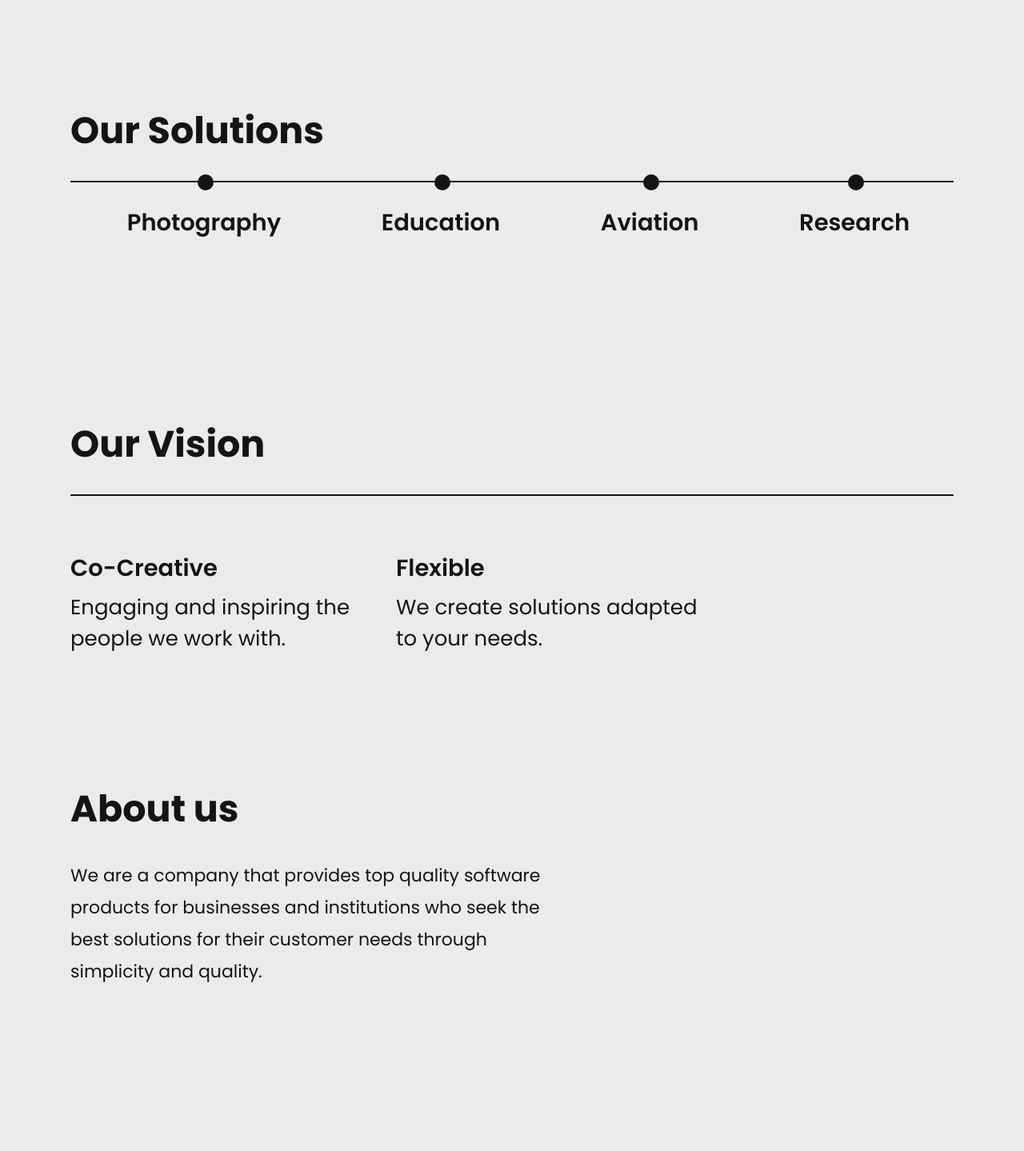
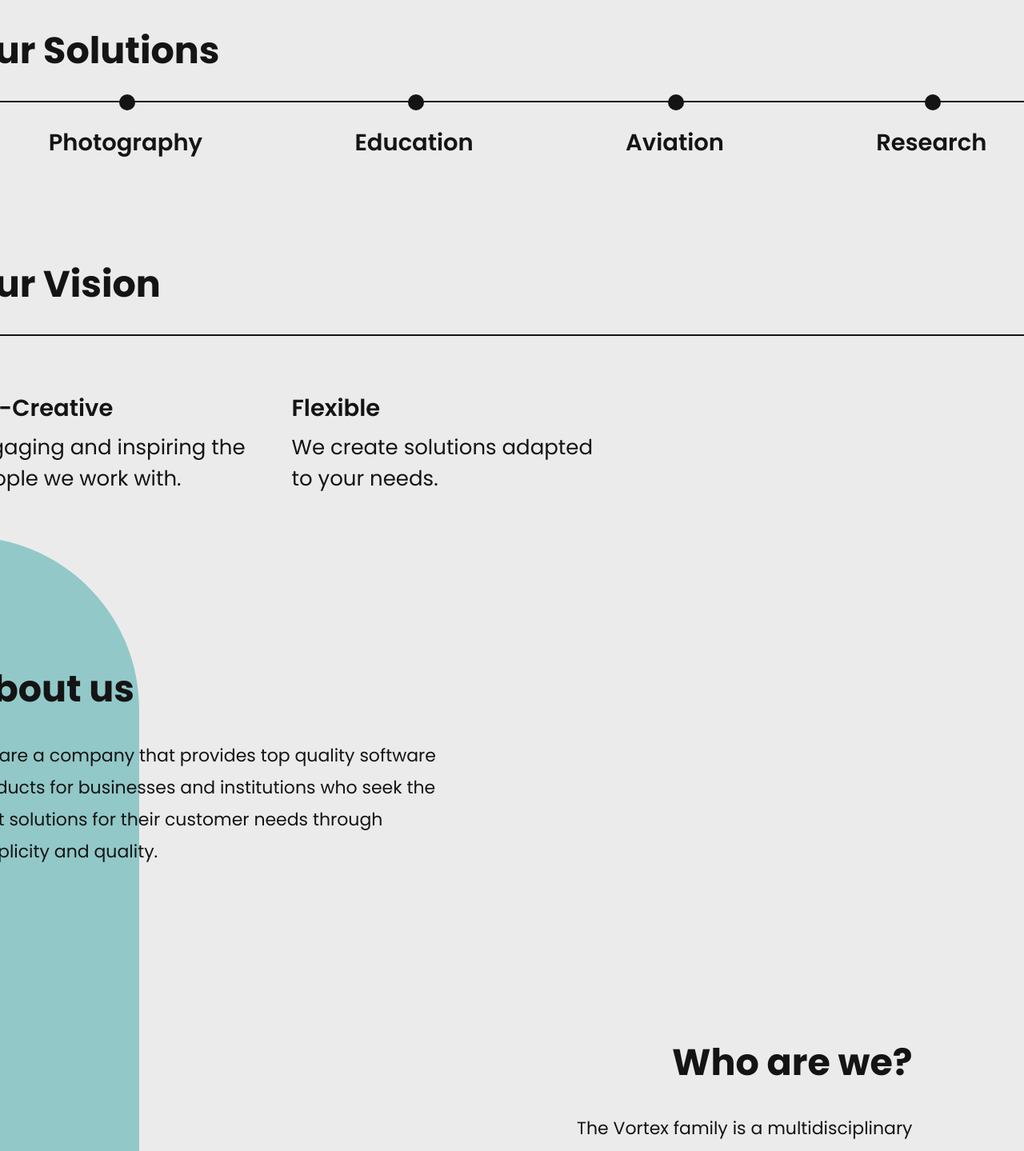
Before and after one commit to LGP21-LGP1/lgp21-lgp1.github.io, a Next.js app: page / in a window 1280 px wide. Shown: the part 764-2203 px from the top of the page at 80% size. Built offline with nearby package versions, Linux system fonts and the light colour scheme; no server answers; a web font is replaced by a local one.

Commit message:
homepage: lines and L shape positioned

```diff
--- a/pages/index.js
+++ b/pages/index.js
@@ -13,6 +13,7 @@ import EducationIcon from '../public/assets/Education.svg';
 import ResearchIcon from '../public/assets/Research.svg';
 import PhotographyIcon from '../public/assets/Photography.svg';
 import AviationIcon from '../public/assets/Aviation.svg';
+import LShape from '../public/assets/Lshape.svg';
 
 export default function Home() {
   const [height, setHeight] = useState(0);
@@ -56,6 +57,7 @@ export default function Home() {
               <FaLongArrowAltDown size={40} />
             </button>
           </section>
+          <span id={style.homeContent}>
             <section id={style.solutions}>
               <h2 id={style.solutionsTitle}>Our Solutions</h2>
               <div id={style.solutionsList}>
@@ -68,7 +70,7 @@ export default function Home() {
                       <span>Photography</span>
                     </a>
                   </Link>
-                <span class={style.dot}></span>
+                  <span className={style.dot}></span>
                 </span>
                 <span>
                   <Link
@@ -79,7 +81,7 @@ export default function Home() {
                       <span>Education</span>
                     </a>
                   </Link>
-                <span class={style.dot}></span>
+                  <span className={style.dot}></span>
                 </span>
                 <span>
                   <Link
@@ -90,7 +92,7 @@ export default function Home() {
                       <span>Aviation</span>
                     </a>
                   </Link>
-                <span class={style.dot}></span>
+                  <span className={style.dot}></span>
                 </span>
                 <span>
                   <Link
@@ -101,7 +103,7 @@ export default function Home() {
                       <span>Research</span>
                     </a>
                   </Link>
-                <span class={style.dot}></span>
+                  <span className={style.dot}></span>
                 </span>
               </div>
             </section>
@@ -127,9 +129,9 @@ export default function Home() {
               <span className={style.content}>
                 <h2 id={style.aboutTitle}>About us</h2>
                 <p id={style.aboutContent}>
-                We are a company that provides top quality software products for
-                businesses and institutions who seek the best solutions for
-                their customer needs through simplicity and quality.
+                  We are a company that provides top quality software products
+                  for businesses and institutions who seek the best solutions
+                  for their customer needs through simplicity and quality.
                 </p>
               </span>
             </section>
@@ -140,10 +142,11 @@ export default function Home() {
                   <h2>Who are we?</h2>
                   <p>
                     The Vortex family is a multidisciplinary team, where the
-                  knowledge of different backgrounds allows the company to have
-                  complementary know-how, experience, skills and qualifications
-                  that will contribute to the achievement of the expected
-                  results by the company and each corresponding project.
+                    knowledge of different backgrounds allows the company to
+                    have complementary know-how, experience, skills and
+                    qualifications that will contribute to the achievement of
+                    the expected results by the company and each corresponding
+                    project.
                   </p>
                   <Link href="/team" as={process.env.BACKEND_URL + '/team'}>
                     <a id={style.meetTheTeamButton}>
@@ -154,6 +157,8 @@ export default function Home() {
                 </span>
               </span>
             </section>
+            <LShape id={style.lShape} fill="#76b9b9" />
+          </span>
         </main>
         <Footer dark={true} />
       </div>
--- a/styles/home.module.css
+++ b/styles/home.module.css
@@ -1,4 +1,12 @@
 #home {
+  z-index: 0;
+  margin-bottom: 200px;
+}
+
+#homeContent {
+  position: relative;
+  max-width: 1365px;
+  width: 1365px;
 }
 
 #hero {
@@ -63,12 +71,11 @@
 
 #solutions {
   margin: 0 auto;
-  max-width: 1200px;
+  max-width: 1365px;
   width: 100%;
   display: flex;
   flex-direction: column;
   align-items: center;
-  padding: 100px 3rem 100px 3rem;
 }
 
 #solutionsTitle {
@@ -85,6 +92,7 @@
   width: 100%;
   justify-content: space-between;
   border-top: 2px solid var(--dark);
+  border-right: 2px solid var(--dark);
 }
 
 #solutionsList span {
@@ -133,8 +141,9 @@
 
 #about {
   width: 100%;
-  padding: 50px 3rem 100px 3rem;
-  max-width: 1200px;
+  padding: 100px 180px 100px 0;
+  max-width: 1365px;
+  border-right: 2px solid var(--dark);
 }
 
 #aboutTitle {
@@ -160,10 +169,10 @@
 }
 
 #vision {
-  margin: 0 auto;
-  max-width: 1200px;
+  padding: 100px 180px 100px 0;
+  max-width: 1365px;
+  border-right: 2px solid var(--dark);
   width: 100%;
-  padding: 100px 3rem 100px 3rem;
 }
 
 #ourVisionContent {
@@ -184,6 +193,7 @@
 #visionLine {
   border-top: 2px solid var(--dark);
   margin-bottom: 60px;
+  width: 3800px;
 }
 
 .separator {
@@ -213,8 +223,9 @@
 }
 
 #meetTheTeam {
-  padding: 100px 3rem 100px 3rem;
-  max-width: 1200px;
+  padding: 100px 180px 270px 0;
+  max-width: 1365px;
+  border-right: 2px solid var(--dark);
   width: 100%;
 }
 
@@ -278,6 +289,13 @@
   }
 }
 
+#lShape {
+  position: absolute;
+  bottom: 0px;
+  left: 0px;
+  z-index: -1;
+}
+
 @media only screen and (max-width: 1000px) {
   #meetTheTeam .content {
     flex-direction: column;
```
Also changed, not shown: public/assets/Lshape.svg (added). Lines whose indentation alone changed are shown as unchanged.
